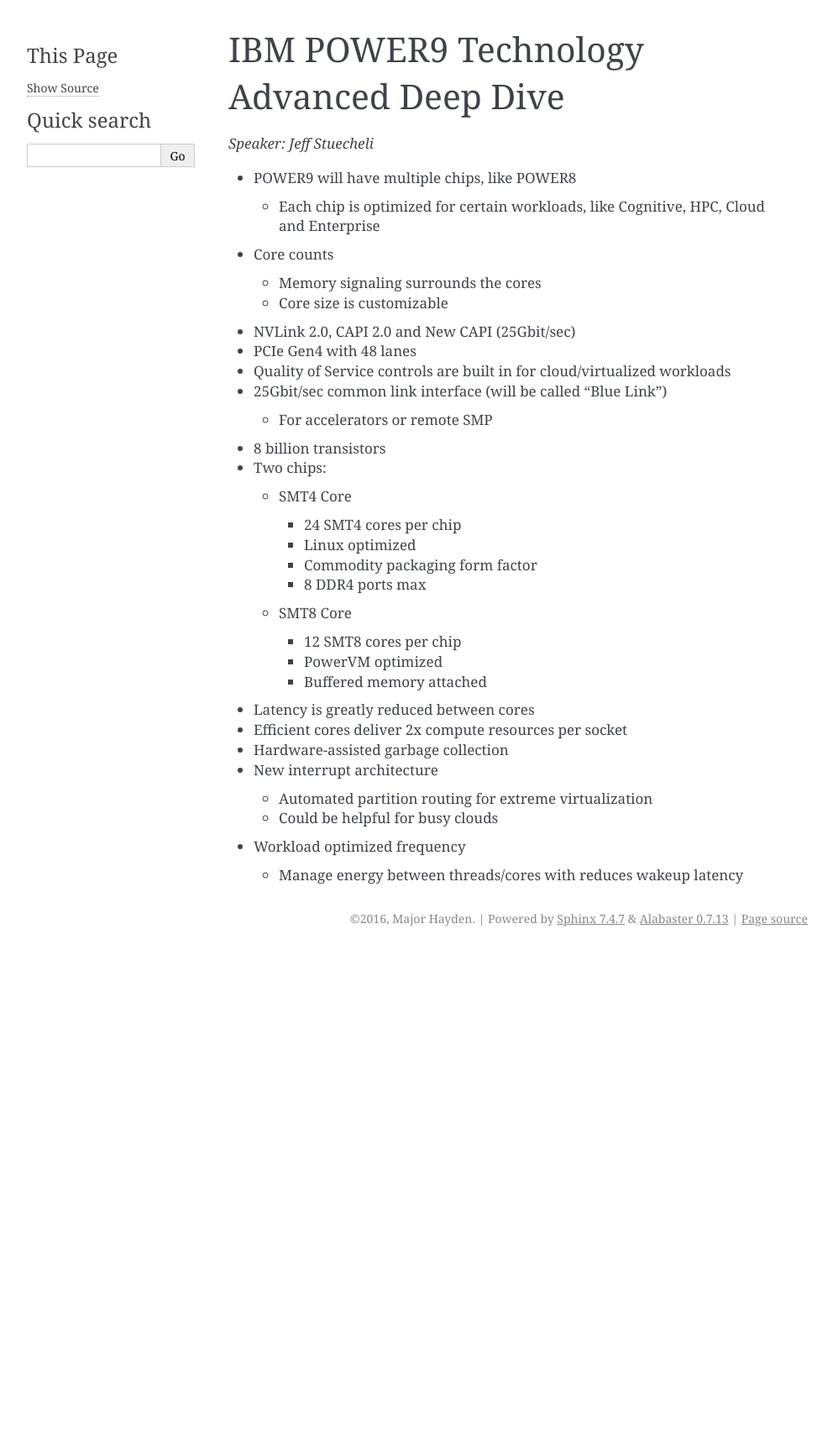
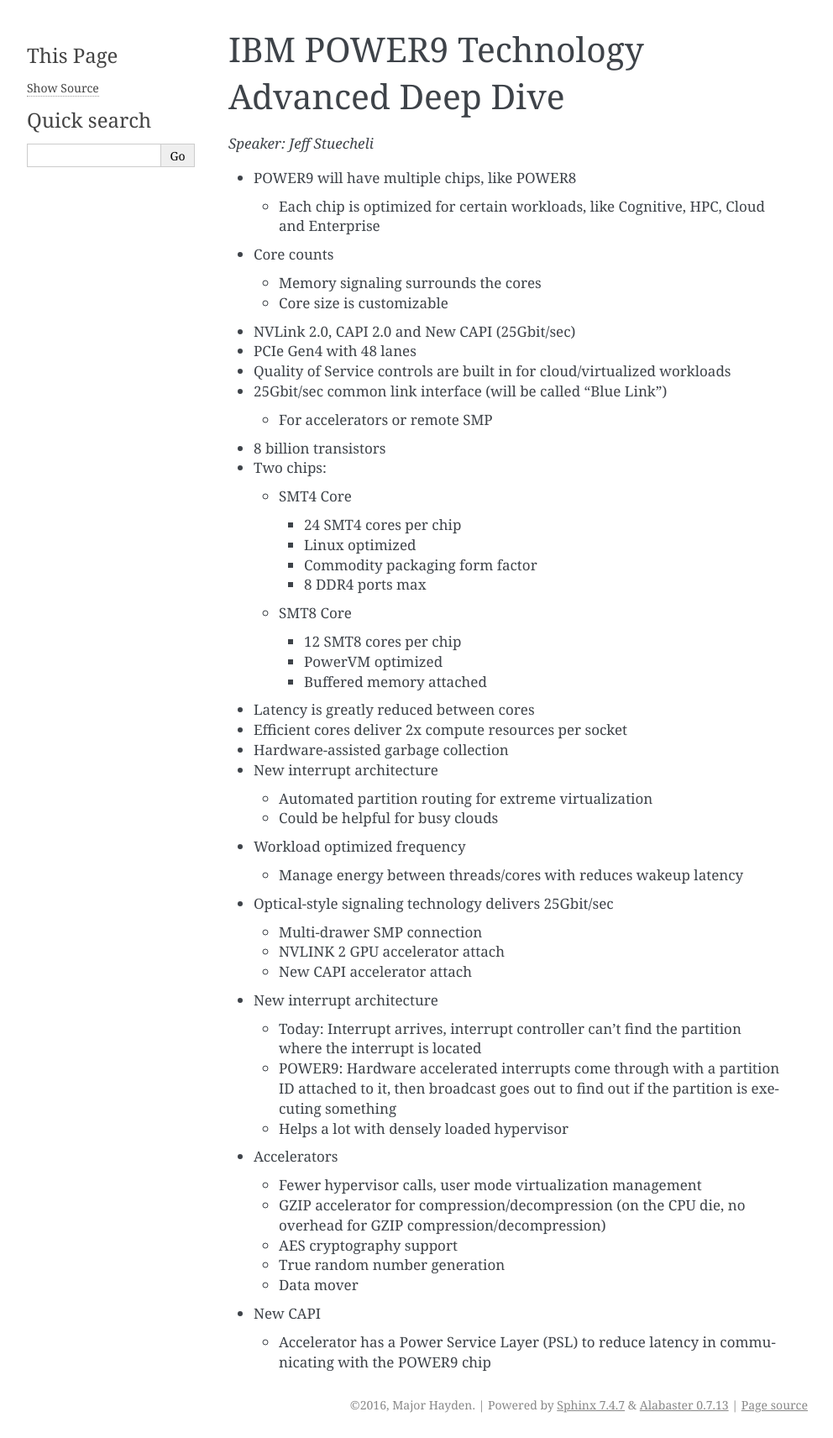
Before and after one commit to major/ibm-edge-2016-notes, a Sphinx documentation site: the page built from doc/source/ibm-power-9-technology-deep-dive.rst, in a window 1280 px wide. Shown: the whole page at 84% size, without its empty margins (148-1140 px from the left). Built offline with Sphinx 7.4.7, drawn with Linux system fonts in a browser that asks for light colours; before the commit the page ends 1133 px from its top, so only the background shows below that.

Commit message:
Updating index

```diff
--- a/doc/source/ibm-power-9-technology-deep-dive.rst
+++ b/doc/source/ibm-power-9-technology-deep-dive.rst
@@ -47,3 +47,32 @@
 * Workload optimized frequency
 
   * Manage energy between threads/cores with reduces wakeup latency
+
+* Optical-style signaling technology delivers 25Gbit/sec
+
+  * Multi-drawer SMP connection
+  * NVLINK 2 GPU accelerator attach
+  * New CAPI accelerator attach
+
+* New interrupt architecture
+
+  * Today: Interrupt arrives, interrupt controller can't find the partition
+    where the interrupt is located
+  * POWER9: Hardware accelerated interrupts come through with a partition ID
+    attached to it, then broadcast goes out to find out if the partition is
+    executing something
+  * Helps a lot with densely loaded hypervisor
+
+* Accelerators
+
+  * Fewer hypervisor calls, user mode virtualization management
+  * GZIP accelerator for compression/decompression (on the CPU die, no
+    overhead for GZIP compression/decompression)
+  * AES cryptography support
+  * True random number generation
+  * Data mover
+
+* New CAPI
+
+  * Accelerator has a Power Service Layer (PSL) to reduce latency in
+    communicating with the POWER9 chip
--- a/doc/source/index.rst
+++ b/doc/source/index.rst
@@ -6,6 +6,9 @@
 
 There are probably errors and omissions here. I can only type so fast, and
 there are certain things that are more interesting to me than others.
+
+I will only make notes here on the breakouts since most of the big keynote
+sessions are already recorded.
 
 License: `Creative Commons CC-BY-SA license <https://creativecommons.org/licenses/by-sa/2.0/>`_
 
```
